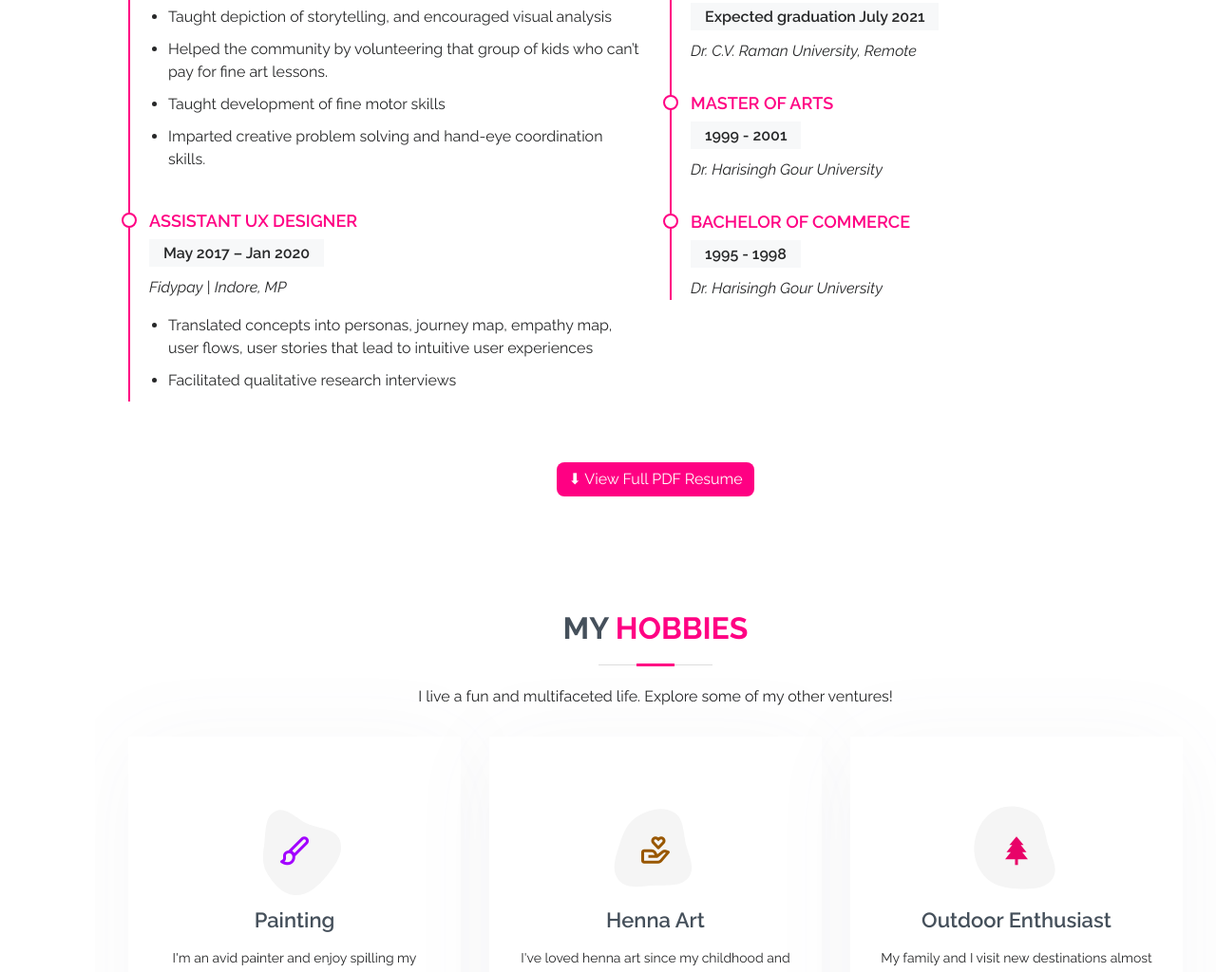
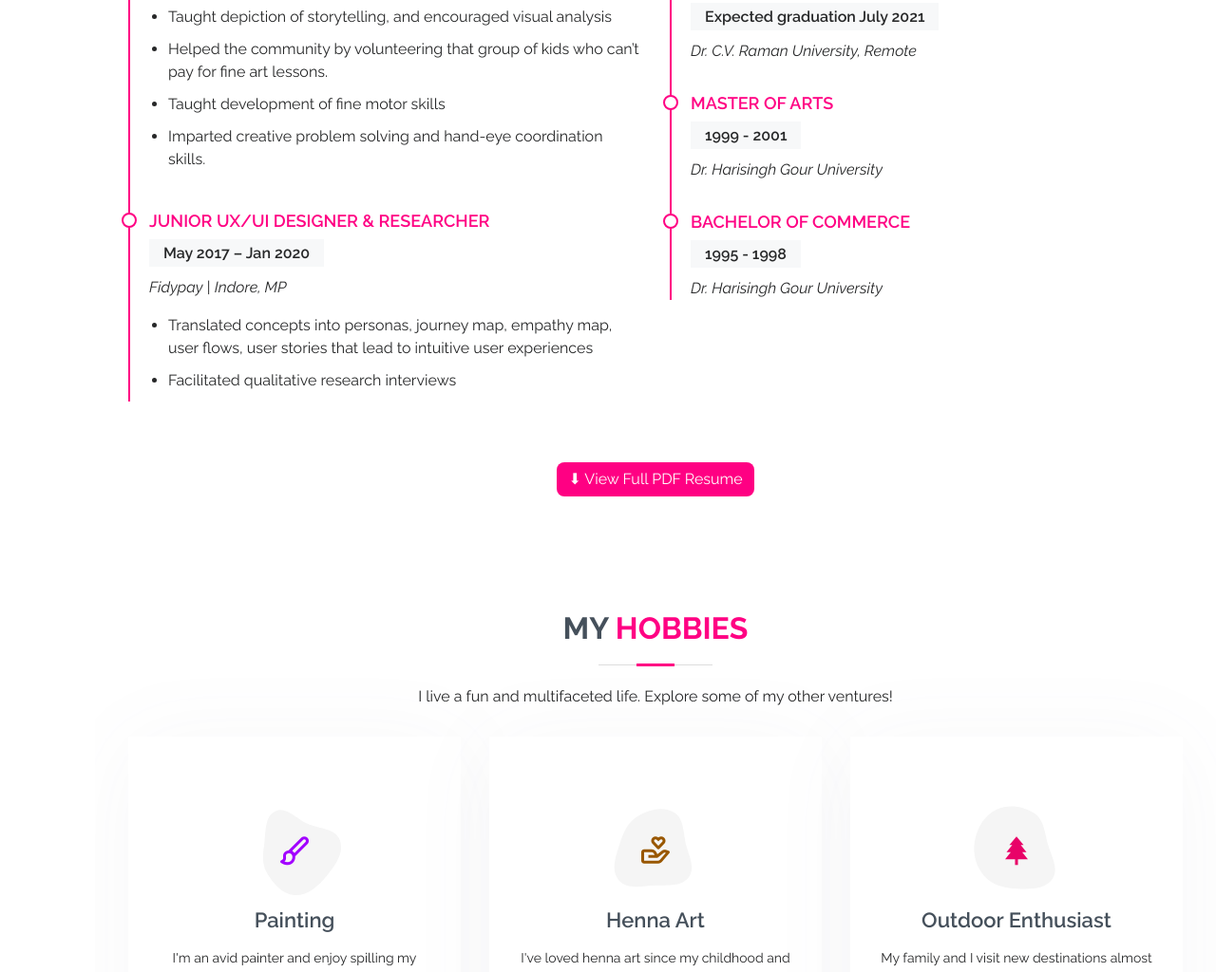
Before and after one commit to AbeerBPi/momsresume, a plain HTML site: page index.html in a window 1280 px wide. Shown: the part 3456-4480 px from the top of the page at 95% size. Drawn offline with nearby package versions, Linux system fonts and the light colour scheme; files whose address does not match are found by name.

Commit message:
Update index.html

```diff
--- a/index.html
+++ b/index.html
@@ -321,8 +321,7 @@
                 </ul>
               </div>
               <div class="resume-item">
-                <h4>Assistant UX Designer
-                </h4>
+                <h4>Junior UX/UI Designer & Researcher</h4>
                 <h5>May 2017 – Jan 2020</h5>
                 <p><em>Fidypay | Indore, MP</em></p>
                 <ul>
```
